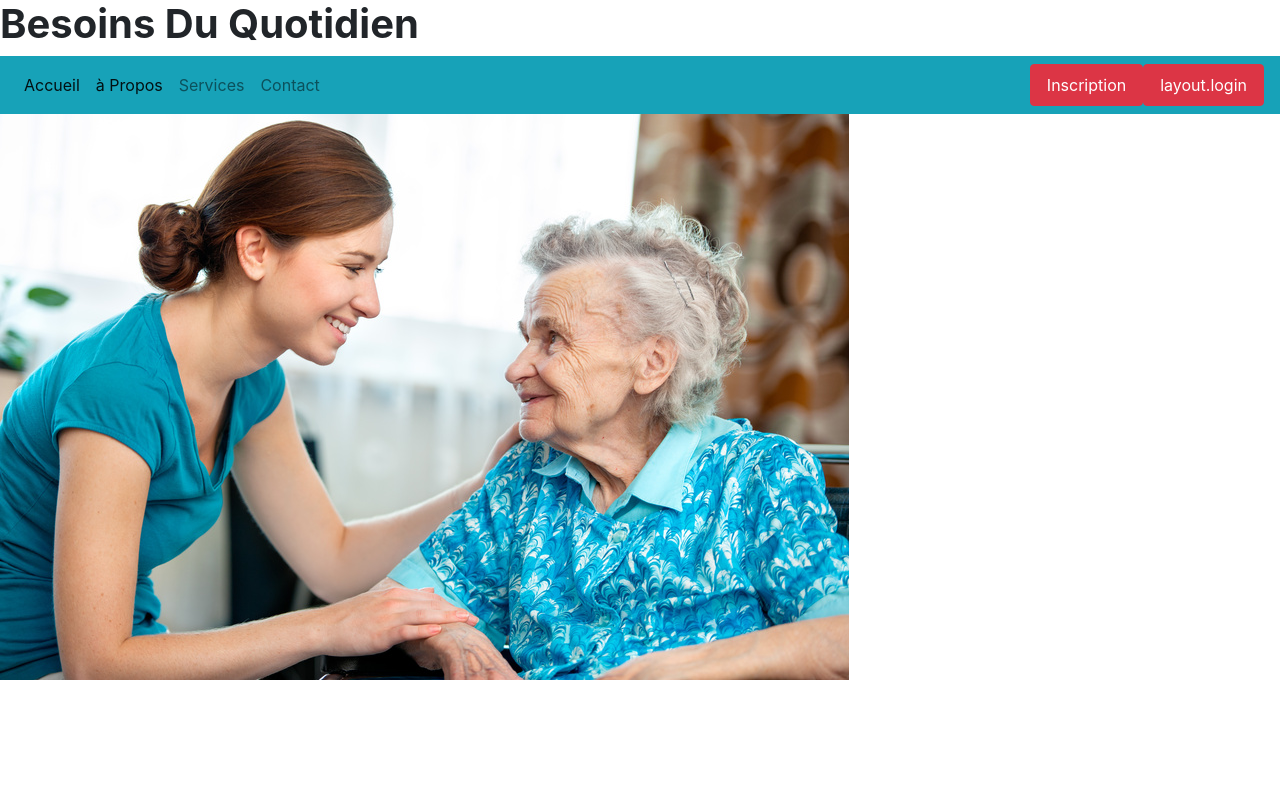
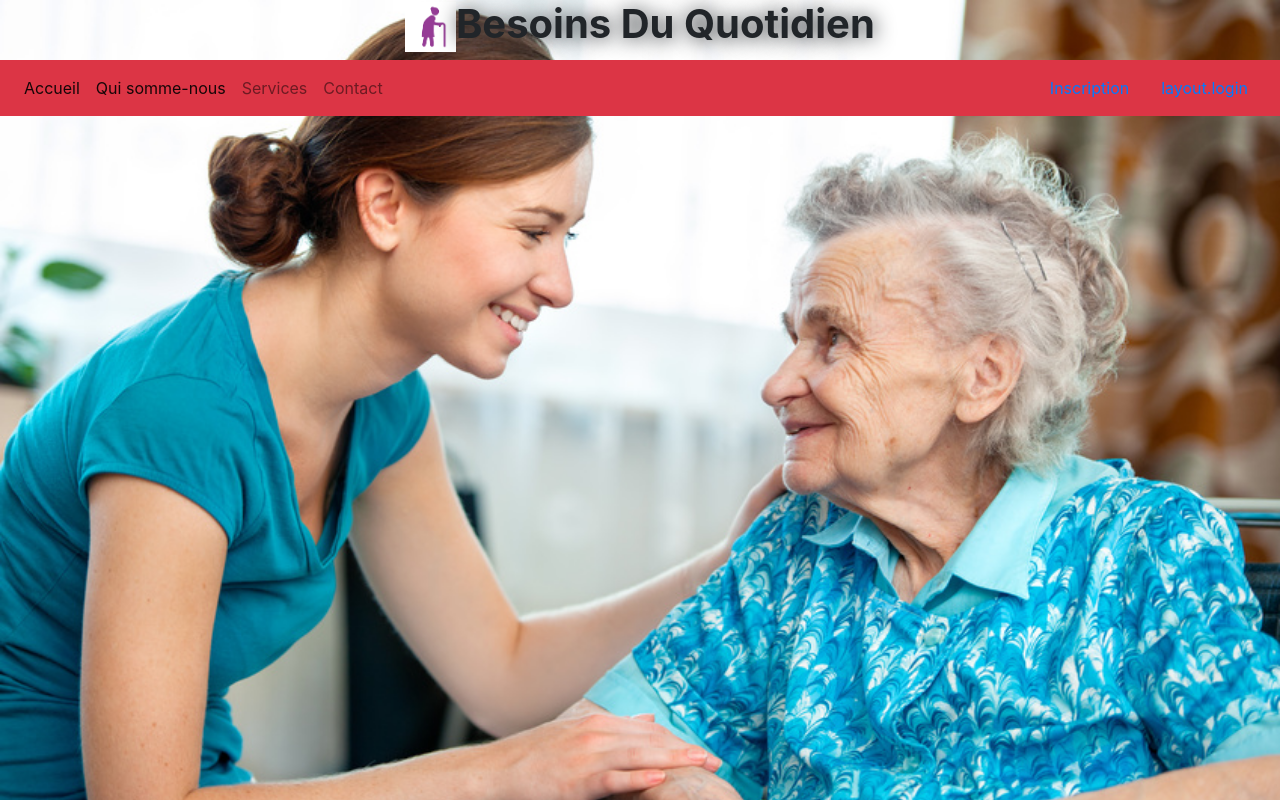
Before and after one commit to wawwwww/first-commit, a Symfony app: template templates/assos/accueil.html.twig in a window 1280 px wide. Run offline with Twig, Linux system fonts and the light colour scheme; the template is opened without the code that fills it, so the values that code supplies are empty; some libraries are stand-ins or nearby versions.

Commit message:
commit mercredi

```diff
--- a/config/routes/easy_admin.yaml
+++ b/config/routes/easy_admin.yaml
@@ -1,4 +1,4 @@
 easy_admin_bundle:
-    resource: '@EasyAdminBundle/Controller/EasyAdminController.php'
-    prefix: /admin
-    type: annotation
+  resource: '@EasyAdminBundle/Controller/EasyAdminController.php'
+  prefix: /admin
+  type: annotation
--- a/public/css/main.css
+++ b/public/css/main.css
@@ -1,3 +1,14 @@
+h1
+{
+text-align: center;
+    text-shadow: 1px 1px 20px ;
+}
+
 body{
-    background-image: 'besoinsduquotidien.jpg';
+    background-image: url('../besoinsduquotidien.jpg');
+    background-size: cover;
 }
+
+{
+    text-align: center;
+}
--- /dev/null
+++ b/public/js/jquery.js
@@ -0,0 +1 @@
+alert('bonjour;')
--- a/src/Entity/Auxiliairedevie.php
+++ b/src/Entity/Auxiliairedevie.php
@@ -42,7 +42,9 @@ class Auxiliairedevie
      * @ORM\ManyToMany(targetEntity="App\Entity\Employeur", mappedBy="auxiliaires")
      */
     private $employeurs;
-
+public function __toString(){
+    return $this->getNom(). $this->getPrenom();
+}
     public function __construct()
     {
         $this->employeurs = new ArrayCollection();
--- a/src/Form/ContactType.php
+++ b/src/Form/ContactType.php
@@ -10,7 +10,7 @@ use Symfony\Component\Routing\Annotation\Route;
 class ContactType extends AbstractType
 {
 
-    /**
+    /**e
      * @Route ("rouute")
      * @param FormBuilderInterface $builder
      * @param array $options
--- a/templates/assos/accueil.html.twig
+++ b/templates/assos/accueil.html.twig
@@ -5,5 +5,7 @@
 
 {% block body %}
 
-<img src="{{ asset('besoinsduquotidien.jpg') }}" alt="photo" height="55%; width=500%;">
+   {# <img src="{{ asset('besoinsduquotidien.jpg') }}" alt="photo" height="800px;">#}
+
+
 {% endblock %}
--- a/templates/base.html.twig
+++ b/templates/base.html.twig
@@ -2,14 +2,18 @@
 <html>
     <head>
         <meta charset="UTF-8">
+        <meta name="viewport" content="width=device-width, initial-scale=1">
         <link rel="stylesheet" href="https://stackpath.bootstrapcdn.com/bootstrap/4.3.1/css/bootstrap.min.css" integrity="sha384-ggOyR0iXCbMQv3Xipma34MD+dH/1fQ784/j6cY/iJTQUOhcWr7x9JvoRxT2MZw1T" crossorigin="anonymous">
         <script src="https://stackpath.bootstrapcdn.com/bootstrap/4.3.1/js/bootstrap.min.js" integrity="sha384-JjSmVgyd0p3pXB1rRibZUAYoIIy6OrQ6VrjIEaFf/nJGzIxFDsf4x0xIM+B07jRM" crossorigin="anonymous"></script>
         <title>{% block title %}Welcome!{% endblock %}</title>
+        <link rel="stylesheet" href="{{ asset('css/main.css') }}">
         {% block stylesheets %}{% endblock %}
     </head>
 
-    <h1><strong>Besoins Du Quotidien</strong></h1>
-    <nav class="navbar navbar-expand-lg navbar-light bg-info">
+    <h1 class="babar"><img src="{{ asset('telechargement.png') }}" alt="logo-persone-agée" height="50px width="50px"><strong>Besoins Du Quotidien</strong></h1>
+    <body>
+
+    <nav class="navbar navbar-expand-lg navbar-light bg-danger">
 
         <button class="navbar-toggler" type="button" data-toggle="collapse" data-target="#navbarNav" aria-controls="navbarNav" aria-expanded="false" aria-label="Toggle navigation">
             <span class="navbar-toggler-icon"></span>
@@ -20,7 +24,7 @@
                     <a class="nav-link" href="{{ path('accueil') }}">Accueil <span class="sr-only">(current)</span></a>
                 </li>
                 <li class="nav-item active">
-                    <a class="nav-link" href="{{ path('assos') }}">à Propos <span class="sr-only">(current)</span></a>
+                    <a class="nav-link" href="{{ path('assos') }}">Qui somme-nous <span class="sr-only">(current)</span></a>
                 </li>
                 <li class="nav-item">
                     <a class="nav-link" href="{{ path('service') }}">Services</a>
@@ -30,14 +34,45 @@
                 </li>
             </ul>
             <div class="d-flex ml-auto" >
-                <a class="nav-link btn btn-danger"  href="{{ path('fos_user_registration_register') }}">Inscription</a>
-                <a class="nav-link btn btn-danger"  href="{{ path('fos_user_security_login') }}">{{ 'layout.login'|trans({}, 'FOSUserBundle') }}</a>
+                <a class="nav-link " href="{{ path('fos_user_registration_register') }}">Inscription</a>
+                <a class="nav-link " href="{{ path('fos_user_security_login') }}">{{ 'layout.login'|trans({}, 'FOSUserBundle') }}</a>
             </div>
         </div>
     </nav>
+        {% block body %}{% endblock %}
+        {% block javascripts %}<script src="https://ajax.aspnetcdn.com/ajax/jquery/jquery-1.9.0.js">
 
-        {% block body %}{% endblock %}
-        {% block javascripts %}<script src="https://ajax.aspnetcdn.com/ajax/jquery/jquery-1.9.0.js"></script>{% endblock %}
+        $(function(){
+            $(".bonjour").hide();
+            $("#start").click(function(){
+                $('div').animate({left: '600px'}, 3000);
+                $('div').animate({width: '200px'}, 3000);
+                $('div').animate({height: '600px'}, 3000);
+                $('div').animate({left: '800px'}, 3000);
+                $('div').animate({opacit: '0.2'}, 3000);
+                $('div').animate({left: '0px'}, 3000);
+                $('div').animate({width: '100'}, 3000);
+                $('div').animate({width: '100'}, 3000);
+                $('div').animate({opacity: "0.2"}, 3000);
+                $('div').animate({opacity: '1'}, 3000);
+                $('div').animate({opacity: '0'}, 3000);
+                $("dive").hide();
 
+
+
+
+
+            });
+            $("#stop").click(function(){
+                $("div").stop(true);
+
+
+            });
+        });
+
+
+
+        </script>{% endblock %}
+          </div>
     </body>
 </html>
--- a/translations/messages.fr.yaml
+++ b/translations/messages.fr.yaml
@@ -1 +1 @@
-firstname: ism
+Firstname: ism
```
Also changed, not shown: src/Migrations/Version20190417085816.php (added, +35 -0 lines), public/images 1.jpg (added), public/images.jpg (added), public/images2.jpg (added), public/images5.jpg (added), public/telechargement.png (added), 1 other file.
